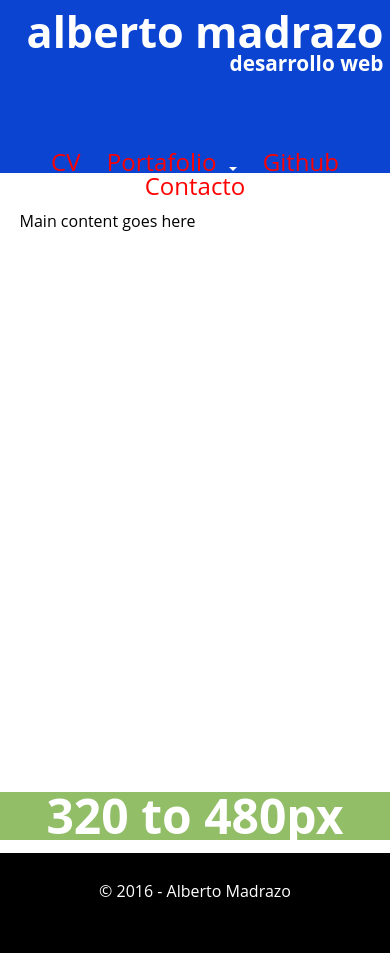
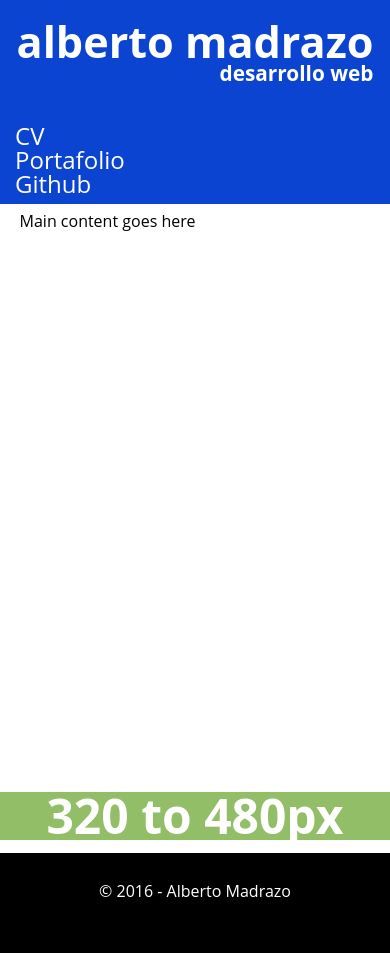
Before and after one commit to albertomadrazo/albertomadrazo.github.io, a Jekyll site: the page built from index.html, in a window 390 px wide. Built offline with Jekyll 4.4.1, drawn with Linux system fonts in a browser that asks for light colours.

Commit message:
Take it to the other machine.

```diff
--- a/_includes/header.html
+++ b/_includes/header.html
@@ -10,9 +10,9 @@
 <div id="main-menu">
   <ul>
     <li><a href="cv.html">CV</a></li>
-    <li id="menu-portafolio"><a href="#">Portafolio<div class="arrow-down"></div></a></li>
+    <li id="menu-portafolio"><a href="">Portafolio</a></li>
     <li><a href="https://github.com/albertomadrazo">Github</a></li>
-    <li><a href="contacto.html">Contacto</a></li>
+    <li class="contact"><a href="contacto.html">Contacto</a></li>
   </ul>
 </div>
 
--- a/_sass/_layout.scss
+++ b/_sass/_layout.scss
@@ -123,17 +123,16 @@ body{
 }
 
 #main-menu a{
-    color: red;
+    color: white;
 }
 
 #main-menu ul{
     top: 78px;
-    // margin: 0 auto;
     position: relative;
     width: 100%;
 }
 #menu-portafolio{
-    position: relative;
+    // position: relative;
 }
 
 .arrow-down{
@@ -218,54 +217,84 @@ footer p{
 }
 
 
+/* ===========================================
+    MediaQuery-Reporter Styles
+   =========================================== */
 
-@media only screen and(max-width:530px){
+@media only screen and(max-width:480px){
     #site-header{
         height: 173px;
         background-color: $header;
         text-align: center;
     }
+
+    #name{
+        position:relative;
+        margin: 0 auto;
+        margin-top: 20px;
+    }
+
+    #main-logo{
+        display: none;
+    }
+
     #name h1{
+        font-size: 2.0em;
         left: 20px;
         margin: 0 auto;
         font-size: 2.7em;
     }
     #main-menu{
-        font-size: 1.5em;
-        width: 100%;
-        background-color: rgba(0,0,0,0);
-        top: -2px;
-        height: 97px;
+        padding: 0;
+        margin: 0;
+        // border: 1px solid red;
+        text-align: left;
+
     }
-    #main-logo{
-        display: none;
+    #main-menu ul{
+        // border: 1px solid red;
+        position: relative;
+        top: 20px;
+        padding: 0;
+        margin: 0;
+        margin-left: 15px;
     }
-    .content-left, .content-right{
-        width:100%;
+    #main-menu li{
+        padding: 0;
+        margin: 0;
+        display: block;
+        font-size: 1.0em;
+        margin-right: 35px;
+        color: white;
+        // border: 1px solid red;
+    }
+    #main-menu a{
+        color: white;
+    }
+    .contact{
+        visibility: hidden;
     }
 
-    #main-menu ul{
-        width: 100%;
-    }
-    #main-menu li{
-        padding-left: 10px;
-        color: white;
-        margin-right: 10px;
-        display: inline;
-        vertical-align: bottom;
-    }
-    #content{
-        width: 90%;
-        // min-height: 600px;
-        // margin: 40px auto;
-
+    ul{
+        list-style-type: disc;
+        list-style-position: inside;
     }
 }
-
 
 /* ===========================================
     MediaQuery-Reporter Styles
    =========================================== */
+
+
+@media only screen and(max-width:530px){
+    .content-left, .content-right{
+        width:100%;
+    }
+    #content{
+        width: 90%;
+    }
+}
+
 
 body:after{
     content: "less than 320px";
--- a/js/scripts.js
+++ b/js/scripts.js
@@ -15,7 +15,7 @@ $(document).ready(function(){
 
 		toggleVisibility('.submenu');
 	});
-	alert($(window).width());
+	// alert($(window).width());
 	$(window).resize(function(){
 
 		console.log($(this).width());
--- /dev/null
+++ b/sizes.html
@@ -0,0 +1 @@
+<a href="javascript:window.open('localhost:4000/portafolio/', '','width=375,height=480')">Open!</a>
```
